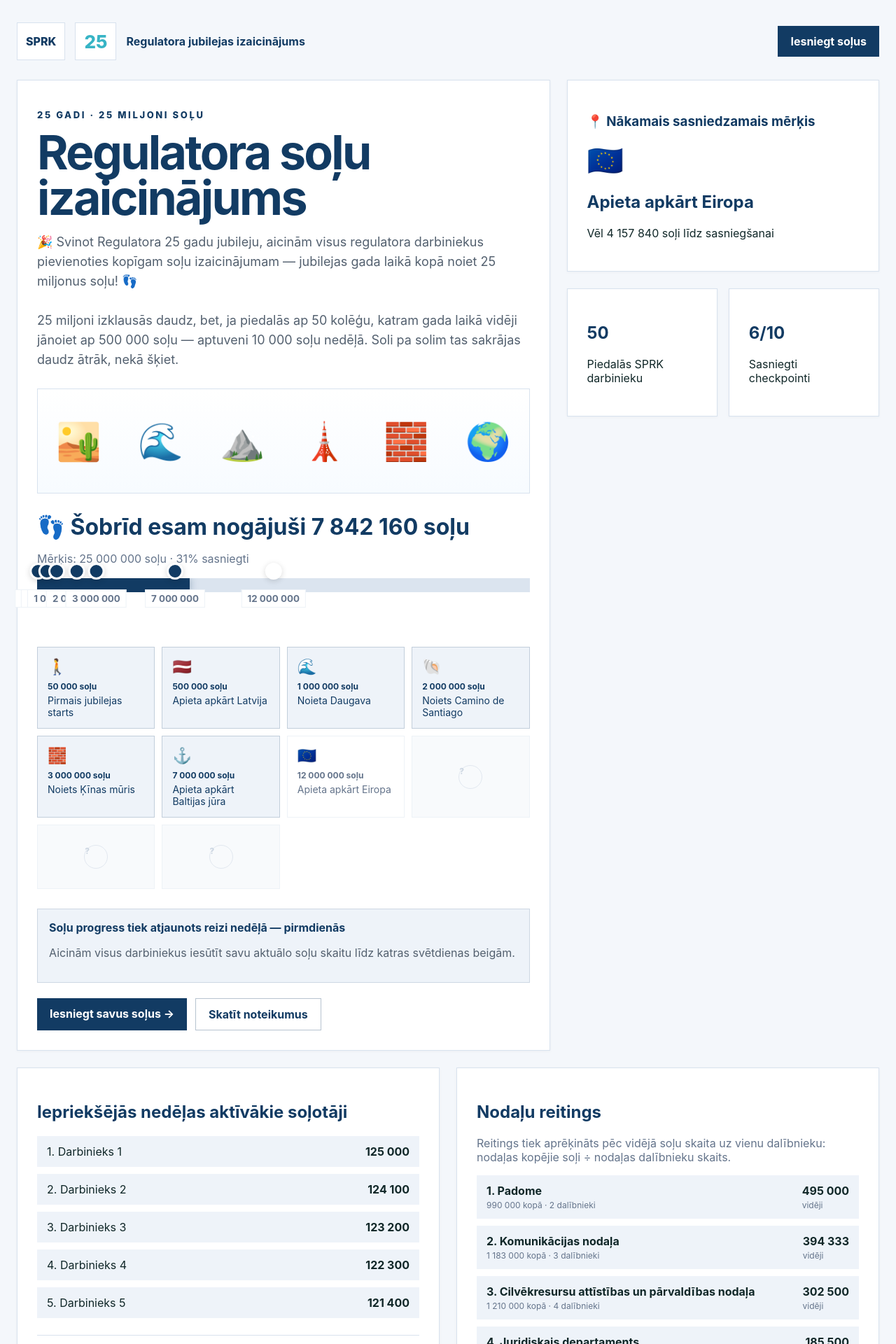
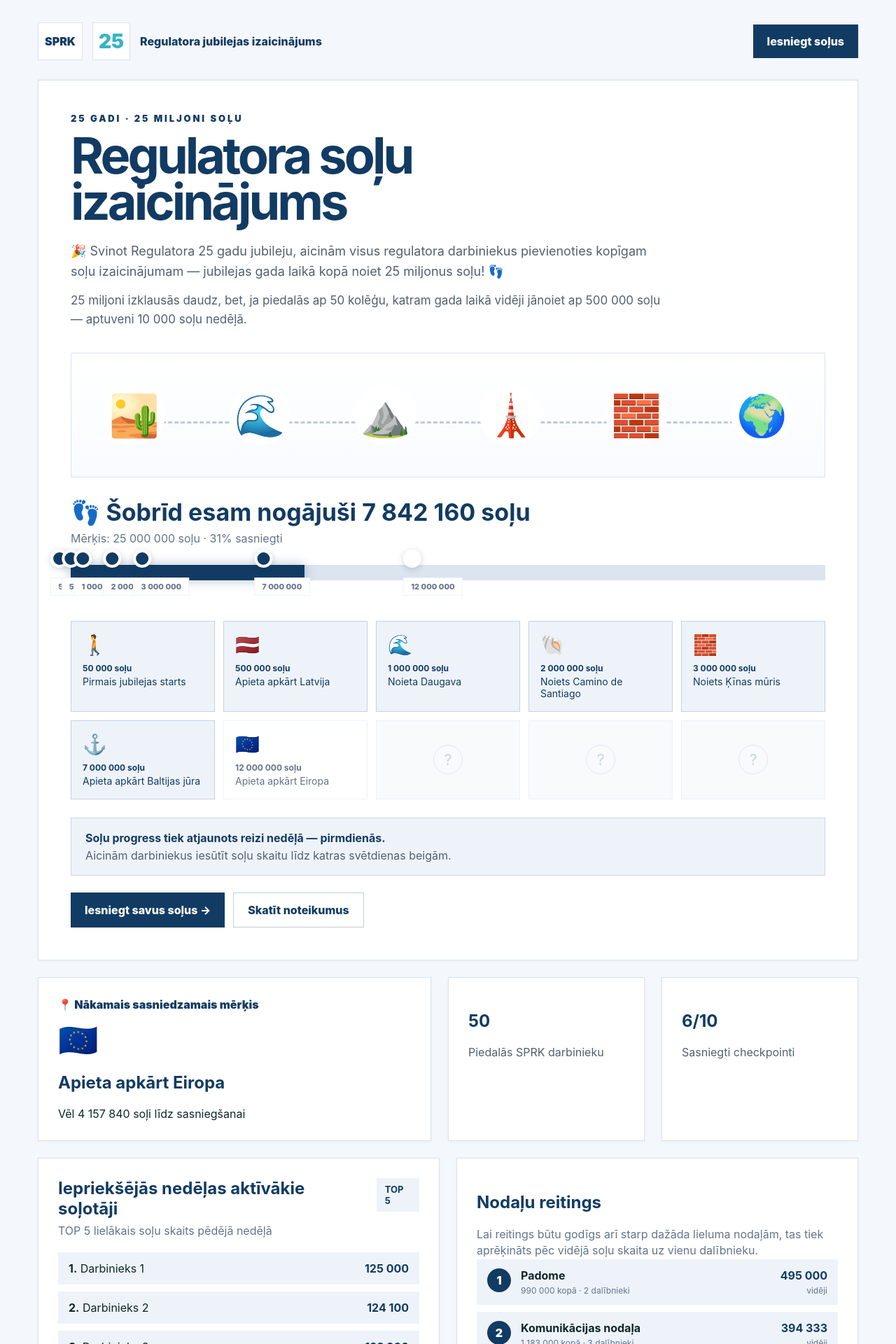
Before and after one commit to petersoneannaluize-creator/sprk-solu-izaicinajums, a React (Vite) app: page / in a window 1280 px wide. Shown: the top 1920 px of the page at 70% size. Built offline with nearby package versions, Linux system fonts and the light colour scheme.

Commit message:
Add files via upload

```diff
--- a/src/App.jsx
+++ b/src/App.jsx
@@ -48,108 +48,143 @@ export default function App(){
   return (
     <main>
       <div className="page">
-        <nav>
+        <nav className="topbar">
           <div className="brand">
-            <div className="logoBox">SPRK</div>
-            <div className="logoBox big">25</div>
-            <strong>Regulatora jubilejas izaicinājums</strong>
+            <div className="mark">SPRK</div>
+            <div className="anniversary">25</div>
+            <span>Regulatora jubilejas izaicinājums</span>
           </div>
           <a className="button" href={submitFormUrl} target="_blank">Iesniegt soļus</a>
         </nav>
 
-        <section className="heroGrid">
-          <div className="card hero">
+        <section className="heroShell">
+          <div className="heroText">
             <p className="eyebrow">25 gadi · 25 miljoni soļu</p>
             <h1>Regulatora soļu izaicinājums</h1>
-            <p className="intro">
+            <p className="lead">
               🎉 Svinot Regulatora 25 gadu jubileju, aicinām visus regulatora darbiniekus pievienoties kopīgam soļu izaicinājumam — jubilejas gada laikā kopā noiet 25 miljonus soļu! 👣
-              <br/><br/>
-              25 miljoni izklausās daudz, bet, ja piedalās ap 50 kolēģu, katram gada laikā vidēji jānoiet ap 500 000 soļu — aptuveni 10 000 soļu nedēļā. Soli pa solim tas sakrājas daudz ātrāk, nekā šķiet.
             </p>
-
-            <div className="illustration">
-              <span>🏜️</span><span>🌊</span><span>⛰️</span><span>🗼</span><span>🧱</span><span>🌍</span>
+            <p className="lead smaller">
+              25 miljoni izklausās daudz, bet, ja piedalās ap 50 kolēģu, katram gada laikā vidēji jānoiet ap 500 000 soļu — aptuveni 10 000 soļu nedēļā.
+            </p>
           </div>
 
-            <div className="current">
+          <div className="journeyArt" aria-label="Ceļojuma ilustrācija">
+            <span>🏜️</span>
+            <span>🌊</span>
+            <span>⛰️</span>
+            <span>🗼</span>
+            <span>🧱</span>
+            <span>🌍</span>
+          </div>
+
+          <div className="progressPanel">
+            <div>
               <h2>👣 Šobrīd esam nogājuši {format(currentSteps)} soļu</h2>
               <p>Mērķis: {format(GOAL)} soļu · {progress}% sasniegti</p>
             </div>
-
-            <div className="progressWrap">
-              <div className="progress"><div style={{width: `${progress}%`}} /></div>
+            <div className="progressLine">
+              <div className="fill" style={{width: `${progress}%`}} />
               {visibleCheckpoints.map((c, i) => (
-                <div className="marker" key={i} style={{left: `${(c.steps/GOAL)*100}%`}}>
-                  <span className={c.steps <= currentSteps ? "dot done" : "dot"}></span>
+                <div className="milestone" key={i} style={{left: `${(c.steps / GOAL) * 100}%`}}>
+                  <span className={c.steps <= currentSteps ? "pin done" : "pin"}></span>
                   <small>{format(c.steps)}</small>
                 </div>
               ))}
             </div>
+          </div>
 
-            <div className="checkpointGrid">
+          <div className="checkpointStrip">
             {checkpoints.map(c => {
-                const upcoming = c.steps > next.steps;
               const done = c.steps <= currentSteps;
+              const hidden = c.steps > next.steps;
               return (
-                  <div className={`checkpoint ${done ? "done" : ""} ${upcoming ? "hiddenCp" : ""}`} key={c.steps}>
-                    {upcoming ? <b className="question">?</b> : <><span>{c.icon}</span><b>{format(c.steps)} soļu</b><p>{c.title}</p></>}
+                <div className={`miniCheckpoint ${done ? "done" : ""} ${hidden ? "mystery" : ""}`} key={c.steps}>
+                  {hidden ? (
+                    <span className="question">?</span>
+                  ) : (
+                    <>
+                      <div className="cpIcon">{c.icon}</div>
+                      <b>{format(c.steps)} soļu</b>
+                      <p>{c.title}</p>
+                    </>
+                  )}
                 </div>
               )
             })}
           </div>
 
           <div className="notice">
-              <b>Soļu progress tiek atjaunots reizi nedēļā — pirmdienās</b>
-              <p>Aicinām visus darbiniekus iesūtīt savu aktuālo soļu skaitu līdz katras svētdienas beigām.</p>
+            <b>Soļu progress tiek atjaunots reizi nedēļā — pirmdienās.</b>
+            <span>Aicinām darbiniekus iesūtīt soļu skaitu līdz katras svētdienas beigām.</span>
           </div>
 
-            <div className="actions">
+          <div className="heroActions">
             <a className="button" href={submitFormUrl} target="_blank">Iesniegt savus soļus →</a>
             <a className="button secondary" href="#ka-piedalities">Skatīt noteikumus</a>
           </div>
-          </div>
+        </section>
 
-          <aside>
-            <div className="card">
-              <h3>📍 Nākamais sasniedzamais mērķis</h3>
+        <section className="summaryGrid">
+          <div className="summaryCard next">
+            <p>📍 Nākamais sasniedzamais mērķis</p>
             <div className="nextIcon">{next.icon}</div>
             <h2>{next.title}</h2>
-              <p>Vēl {format(next.steps - currentSteps)} soļi līdz sasniegšanai</p>
+            <span>Vēl {format(next.steps - currentSteps)} soļi līdz sasniegšanai</span>
           </div>
-            <div className="stats">
-              <div className="card"><h2>50</h2><p>Piedalās SPRK darbinieku</p></div>
-              <div className="card"><h2>{reached}/{checkpoints.length}</h2><p>Sasniegti checkpointi</p></div>
+          <div className="summaryCard">
+            <h2>50</h2>
+            <p>Piedalās SPRK darbinieku</p>
           </div>
-          </aside>
+          <div className="summaryCard">
+            <h2>{reached}/{checkpoints.length}</h2>
+            <p>Sasniegti checkpointi</p>
+          </div>
         </section>
 
-        <section className="gridTwo">
+        <section className="contentGrid">
           <div className="card">
+            <div className="sectionHeader">
+              <div>
                 <h2>Iepriekšējās nedēļas aktīvākie soļotāji</h2>
-            {walkers.slice(0,5).map((w,i)=><div className="row" key={w.name}><span>{i+1}. {w.name}</span><b>{format(w.steps)}</b></div>)}
+                <p>TOP 5 lielākais soļu skaits pēdējā nedēļā</p>
+              </div>
+              <b>TOP 5</b>
+            </div>
+            {walkers.slice(0,5).map((w,i)=><Row key={w.name} rank={i+1} name={w.name} value={format(w.steps)} />)}
+
             <div className="ranking">
               <h3>Kopējais staigātāju reitings</h3>
-              {walkers.map((w,i)=><div className="row small" key={w.name}><span>{i+1}. {w.name}</span><b>{format(w.steps)}</b></div>)}
+              {walkers.map((w,i)=><Row key={w.name} rank={i+1} name={w.name} value={format(w.steps)} small />)}
             </div>
           </div>
 
           <div className="card">
             <h2>Nodaļu reitings</h2>
-            <p className="muted">Reitings tiek aprēķināts pēc vidējā soļu skaita uz vienu dalībnieku: nodaļas kopējie soļi ÷ nodaļas dalībnieku skaits.</p>
+            <p className="muted">Lai reitings būtu godīgs arī starp dažāda lieluma nodaļām, tas tiek aprēķināts pēc vidējā soļu skaita uz vienu dalībnieku.</p>
             {departments.sort((a,b)=>b.average-a.average).map((d,i)=>
-              <div className="row dept" key={d.name}>
-                <span>{i+1}. {d.name}<small>{format(d.steps)} kopā · {d.participants} dalībnieki</small></span>
-                <b>{format(d.average)}<small>vidēji</small></b>
-              </div>)}
+              <div className="deptRow" key={d.name}>
+                <div className="rank">{i+1}</div>
+                <div className="deptName">
+                  <b>{d.name}</b>
+                  <span>{format(d.steps)} kopā · {d.participants} dalībnieki</span>
+                </div>
+                <div className="avg">
+                  <b>{format(d.average)}</b>
+                  <span>vidēji</span>
+                </div>
+              </div>
+            )}
           </div>
         </section>
 
-        <section className="gridTwo">
+        <section className="contentGrid lower">
           <div className="card">
             <h2>Regnet embed kods progress skalai</h2>
+            <p className="muted">Šo kodu var izmantot, lai Regnet lapā ieliktu mazo progress bloku ar aktuālo noieto soļu skaitu, mērķa skalu un atgādinājumu.</p>
             <div className="embedPreview">
               <b>👣 Šobrīd esam nogājuši {format(currentSteps)} soļu</b>
-              <div className="progress"><div style={{width: `${progress}%`}} /></div>
+              <div className="simpleBar"><div style={{width: `${progress}%`}} /></div>
               <p>{progress}% no mērķa sasniegti · Mērķis: {format(GOAL)} soļu</p>
               <small>Progress tiek atjaunots pirmdienās. Lūdzu iesūti soļus līdz svētdienas beigām.</small>
             </div>
@@ -158,11 +193,11 @@ export default function App(){
 
           <div className="card" id="ka-piedalities">
             <h2>Kā piedalīties un iesniegt savus soļus</h2>
-            <div className="steps">
-              <div><b>1</b><h3>Atver savu soļu lietotni</h3><p>Apple Health, Samsung Health, Garmin, Fitbit, Google Fit vai citu lietotni.</p></div>
-              <div><b>2</b><h3>Uzņem ekrānšāviņu</h3><p>Lai redzams soļu skaits un, ja iespējams, datums vai periods.</p></div>
-              <div><b>3</b><h3>Aizpildi anketu</h3><p>Ievadi vārdu, soļu skaitu un pievieno ekrānšāviņu.</p></div>
-              <div><b>4</b><h3>Palīdzi sasniegt checkpointus</h3><p>Katrs solis papildina kopējo progresu.</p></div>
+            <div className="stepsGrid">
+              <Step n="1" title="Atver savu soļu lietotni" text="Apple Health, Samsung Health, Garmin, Fitbit, Google Fit vai citu lietotni."/>
+              <Step n="2" title="Uzņem ekrānšāviņu" text="Lai redzams soļu skaits un, ja iespējams, datums vai periods."/>
+              <Step n="3" title="Aizpildi anketu" text="Ievadi vārdu, soļu skaitu un pievieno ekrānšāviņu."/>
+              <Step n="4" title="Palīdzi sasniegt checkpointus" text="Katrs iesniegtais solis papildina kopējo progresu."/>
             </div>
           </div>
         </section>
@@ -170,3 +205,22 @@ export default function App(){
     </main>
   );
 }
+
+function Row({rank, name, value, small}) {
+  return (
+    <div className={`personRow ${small ? "small" : ""}`}>
+      <span><b>{rank}.</b> {name}</span>
+      <strong>{value}</strong>
+    </div>
+  )
+}
+
+function Step({n, title, text}) {
+  return (
+    <div className="stepCard">
+      <b>{n}</b>
+      <h3>{title}</h3>
+      <p>{text}</p>
+    </div>
+  )
+}
--- a/src/style.css
+++ b/src/style.css
@@ -1,54 +1,95 @@
 
-:root{--blue:#123B63;--light:#eef3f9;--border:#d8e2ee;--text:#102728}
+:root{
+  --blue:#123B63;
+  --blue2:#0F2F50;
+  --light:#eef3f9;
+  --bg:#f4f7fb;
+  --border:#d8e2ee;
+  --text:#102728;
+  --muted:#64748b;
+}
 *{box-sizing:border-box}
-body{margin:0;font-family:Inter,Arial,sans-serif;background:#f4f7fb;color:var(--text)}
-.page{max-width:1280px;margin:0 auto;padding:32px 24px}
-nav{display:flex;justify-content:space-between;align-items:center;margin-bottom:28px}
-.brand{display:flex;align-items:center;gap:14px;color:var(--blue)}
-.logoBox{height:54px;min-width:54px;border:1px solid var(--border);background:#fff;display:flex;align-items:center;justify-content:center;font-weight:800;color:var(--blue);padding:0 12px}
-.logoBox.big{font-size:26px;color:#37b4c5}
-.card{background:#fff;border:1px solid var(--border);padding:28px;box-shadow:0 1px 4px rgba(16,39,40,.04)}
-.heroGrid{display:grid;grid-template-columns:1.45fr .85fr;gap:24px}
-.gridTwo{display:grid;grid-template-columns:1fr 1fr;gap:24px;margin-top:24px}
-.eyebrow{font-size:13px;font-weight:800;letter-spacing:.2em;text-transform:uppercase;color:var(--blue)}
-h1{font-size:68px;line-height:.95;margin:0 0 18px;color:var(--blue);letter-spacing:-.04em}
-h2,h3{color:var(--blue)}
-.intro{font-size:18px;line-height:1.55;color:#53606f;max-width:760px}
-.illustration{height:150px;background:linear-gradient(180deg,#fff,#f7fbff);border:1px solid var(--border);display:flex;align-items:center;justify-content:space-around;font-size:52px;margin:28px 0}
-.current h2{font-size:32px;margin:0;color:var(--blue)}
-.current p,.muted{color:#64748b}
-.progressWrap{position:relative;padding-bottom:64px;margin:18px 0 14px}
-.progress{height:20px;background:#dbe4ef;overflow:hidden}
-.progress div{height:100%;background:var(--blue);box-shadow:0 0 12px rgba(18,59,99,.35)}
-.marker{position:absolute;top:10px;transform:translate(-50%,-50%);text-align:center}
-.dot{display:block;width:24px;height:24px;border-radius:50%;background:#fff;border:3px solid #fff;box-shadow:0 2px 8px rgba(0,0,0,.15);margin:0 auto}
-.dot.done{background:var(--blue)}
-.marker small{display:block;background:#fff;padding:4px 8px;margin-top:14px;border:1px solid #edf2f7;color:#64748b;font-weight:700;white-space:nowrap}
-.checkpointGrid{display:grid;grid-template-columns:repeat(4,1fr);gap:10px}
-.checkpoint{border:1px solid #edf2f7;background:#fff;padding:14px;min-height:92px;color:#64748b}
-.checkpoint.done{background:var(--light);border-color:rgba(18,59,99,.2);color:var(--blue)}
-.hiddenCp{display:flex;align-items:center;justify-content:center;background:#f8fafc;color:#cbd5e1}
-.question{border:1px solid #e2e8f0;border-radius:999px;width:34px;height:34px;display:flex;align-items:center;justify-content:center}
-.checkpoint span{font-size:22px;display:block;margin-bottom:8px}
-.checkpoint b{display:block;font-size:12px}
-.checkpoint p{margin:4px 0 0;font-size:14px}
-.notice{margin-top:28px;background:var(--light);border:1px solid rgba(18,59,99,.15);padding:16px;color:#53606f}
-.notice b{color:var(--blue)}
-.actions{display:flex;gap:12px;margin-top:22px}
-.button{background:var(--blue);color:#fff;text-decoration:none;padding:12px 18px;font-weight:700;display:inline-block;border:0}
-.button.secondary{background:#fff;color:var(--blue);border:1px solid rgba(18,59,99,.3)}
-aside{display:grid;gap:24px;align-content:start}
-.nextIcon{font-size:42px;margin:8px 0}
-.stats{display:grid;grid-template-columns:1fr 1fr;gap:16px}
-.row{display:flex;justify-content:space-between;gap:12px;align-items:center;background:var(--light);padding:12px 14px;margin-bottom:10px}
-.row.small{font-size:14px}
-.ranking{margin-top:24px;max-height:460px;overflow:auto;border-top:1px solid var(--border);padding-top:18px}
-.row.dept span{font-weight:700}
-.row small{display:block;color:#64748b;font-size:12px;font-weight:400;margin-top:3px}
-.embedPreview{background:#f4f7fb;border:1px solid var(--border);padding:18px;margin:14px 0}
-.embedPreview small{display:block;margin-top:12px;color:#64748b;background:#fff;border:1px solid rgba(18,59,99,.15);padding:10px}
-textarea{width:100%;height:110px;border:1px solid var(--border);font-family:monospace;padding:12px;color:#64748b}
-.steps{display:grid;grid-template-columns:1fr 1fr;gap:14px}
-.steps div{border:1px solid var(--border);padding:16px;background:#fff}
-.steps b{background:var(--blue);color:#fff;display:flex;width:32px;height:32px;align-items:center;justify-content:center;margin-bottom:10px}
-@media(max-width:900px){.heroGrid,.gridTwo{grid-template-columns:1fr}h1{font-size:44px}.checkpointGrid{grid-template-columns:1fr 1fr}.stats{grid-template-columns:1fr}.steps{grid-template-columns:1fr}}
+body{margin:0;font-family:Inter,Arial,sans-serif;background:var(--bg);color:var(--text)}
+.page{max-width:1220px;margin:0 auto;padding:32px 24px 60px}
+.topbar{display:flex;justify-content:space-between;align-items:center;margin-bottom:28px}
+.brand{display:flex;align-items:center;gap:14px;color:var(--blue);font-weight:800}
+.mark,.anniversary{height:54px;min-width:64px;background:#fff;border:1px solid var(--border);display:flex;align-items:center;justify-content:center;color:var(--blue);font-weight:900}
+.anniversary{font-size:28px;color:#37b4c5;min-width:54px}
+.button{display:inline-flex;align-items:center;justify-content:center;background:var(--blue);color:white;text-decoration:none;padding:14px 20px;font-weight:800;border:0}
+.button:hover{background:var(--blue2)}
+.button.secondary{background:white;color:var(--blue);border:1px solid rgba(18,59,99,.25)}
+.heroShell{background:white;border:1px solid var(--border);padding:46px;box-shadow:0 1px 4px rgba(16,39,40,.04)}
+.eyebrow{margin:0 0 12px;font-size:13px;font-weight:900;letter-spacing:.22em;text-transform:uppercase;color:var(--blue)}
+h1{font-size:72px;line-height:.92;letter-spacing:-.055em;margin:0;color:var(--blue);max-width:760px}
+.lead{font-size:18px;line-height:1.58;color:#53606f;max-width:860px;margin:24px 0 0}
+.lead.smaller{font-size:17px;margin-top:14px}
+.journeyArt{margin:34px 0 30px;height:178px;border:1px solid var(--border);background:linear-gradient(180deg,#fff,#f8fbff);display:flex;align-items:center;justify-content:space-around;font-size:58px;position:relative;overflow:hidden}
+.journeyArt:before{content:"";position:absolute;left:7%;right:7%;top:55%;border-top:3px dashed rgba(18,59,99,.25)}
+.journeyArt span{position:relative;background:white;padding:8px;border-radius:999px}
+.progressPanel{margin-top:6px}
+.progressPanel h2{font-size:34px;line-height:1.15;margin:0;color:var(--blue)}
+.progressPanel p{color:var(--muted);margin:8px 0 0}
+.progressLine{position:relative;margin:28px 0 58px;height:22px;background:#dbe4ef}
+.fill{height:100%;background:var(--blue);box-shadow:0 0 16px rgba(18,59,99,.32)}
+.milestone{position:absolute;top:50%;transform:translate(-50%,-50%);text-align:center}
+.pin{display:block;width:26px;height:26px;border-radius:50%;background:#fff;border:4px solid #fff;box-shadow:0 2px 10px rgba(15,47,80,.2)}
+.pin.done{background:var(--blue)}
+.milestone small{display:block;margin-top:14px;background:white;border:1px solid #edf2f7;padding:5px 10px;font-size:11px;color:var(--muted);font-weight:800;white-space:nowrap}
+.checkpointStrip{display:grid;grid-template-columns:repeat(5,1fr);gap:12px}
+.miniCheckpoint{border:1px solid #edf2f7;background:white;min-height:112px;padding:16px;color:#64748b}
+.miniCheckpoint.done{background:var(--light);border-color:rgba(18,59,99,.18);color:var(--blue)}
+.miniCheckpoint.mystery{display:flex;align-items:center;justify-content:center;background:#f8fafc;color:#cbd5e1}
+.question{display:flex;align-items:center;justify-content:center;width:42px;height:42px;border-radius:50%;border:1px solid #e2e8f0;font-size:22px}
+.cpIcon{font-size:28px;margin-bottom:9px}
+.miniCheckpoint b{display:block;font-size:12px;margin-bottom:4px}
+.miniCheckpoint p{margin:0;font-size:14px;line-height:1.2}
+.notice{margin-top:26px;background:var(--light);border:1px solid rgba(18,59,99,.15);padding:18px 20px;color:#53606f}
+.notice b{display:block;color:var(--blue);margin-bottom:5px}
+.heroActions{display:flex;gap:12px;margin-top:24px}
+.summaryGrid{display:grid;grid-template-columns:2fr 1fr 1fr;gap:24px;margin-top:24px}
+.summaryCard,.card{background:white;border:1px solid var(--border);padding:28px;box-shadow:0 1px 4px rgba(16,39,40,.04)}
+.summaryCard h2,.card h2,.card h3{color:var(--blue)}
+.summaryCard p{color:#53606f;margin:0}
+.summaryCard.next p:first-child{font-weight:900;color:var(--blue);margin-bottom:12px}
+.nextIcon{font-size:46px;margin:8px 0}
+.contentGrid{display:grid;grid-template-columns:1fr 1fr;gap:24px;margin-top:24px}
+.sectionHeader{display:flex;justify-content:space-between;align-items:flex-start;gap:18px;margin-bottom:18px}
+.sectionHeader h2{margin:0}
+.sectionHeader p,.muted{color:var(--muted);margin:6px 0 0;line-height:1.45}
+.sectionHeader>b{background:var(--light);color:var(--blue);padding:8px 12px;font-size:13px}
+.personRow,.deptRow{display:flex;align-items:center;justify-content:space-between;gap:14px;background:var(--light);padding:13px 15px;margin-bottom:10px}
+.personRow.small{font-size:14px}
+.personRow strong,.deptRow strong,.avg b{color:var(--blue)}
+.ranking{margin-top:28px;padding-top:20px;border-top:1px solid var(--border);max-height:450px;overflow:auto}
+.deptRow{align-items:flex-start}
+.rank{flex:0 0 34px;width:34px;height:34px;border-radius:50%;background:var(--blue);color:white;font-weight:900;display:flex;align-items:center;justify-content:center}
+.deptName{flex:1}
+.deptName b{display:block;color:var(--text)}
+.deptName span,.avg span{display:block;font-size:12px;color:var(--muted);margin-top:4px}
+.avg{text-align:right}
+.embedPreview{background:#f4f7fb;border:1px solid var(--border);padding:18px;margin:16px 0}
+.simpleBar{height:18px;background:#dbe4ef;margin:14px 0}
+.simpleBar div{height:100%;background:var(--blue)}
+.embedPreview small{display:block;background:white;border:1px solid rgba(18,59,99,.15);padding:10px;color:var(--muted)}
+textarea{width:100%;height:120px;border:1px solid var(--border);padding:12px;font-family:monospace;color:var(--muted)}
+.stepsGrid{display:grid;grid-template-columns:1fr 1fr;gap:16px}
+.stepCard{border:1px solid var(--border);padding:18px;background:white}
+.stepCard>b{display:flex;align-items:center;justify-content:center;width:34px;height:34px;background:var(--blue);color:white;margin-bottom:12px}
+.stepCard h3{margin:0 0 8px}
+.stepCard p{color:#53606f;margin:0;line-height:1.4}
+@media(max-width:980px){
+  .heroShell{padding:28px}
+  h1{font-size:48px}
+  .summaryGrid,.contentGrid{grid-template-columns:1fr}
+  .checkpointStrip{grid-template-columns:repeat(2,1fr)}
+  .journeyArt{font-size:42px;height:130px}
+  .stepsGrid{grid-template-columns:1fr}
+}
+@media(max-width:640px){
+  .topbar{align-items:flex-start;gap:16px;flex-direction:column}
+  h1{font-size:40px}
+  .progressPanel h2{font-size:26px}
+  .checkpointStrip{grid-template-columns:1fr}
+  .heroActions{flex-direction:column}
+  .summaryGrid{grid-template-columns:1fr}
+}
```
Lines whose indentation alone changed are shown as unchanged.
